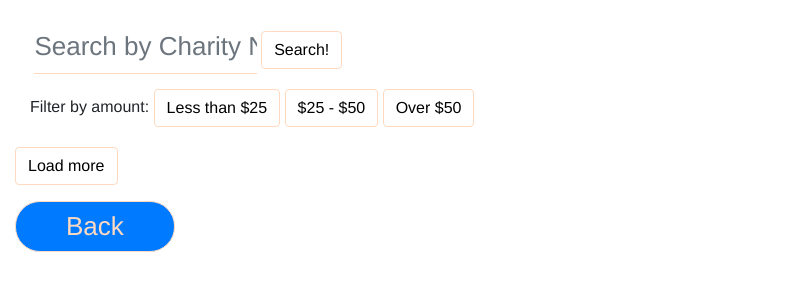
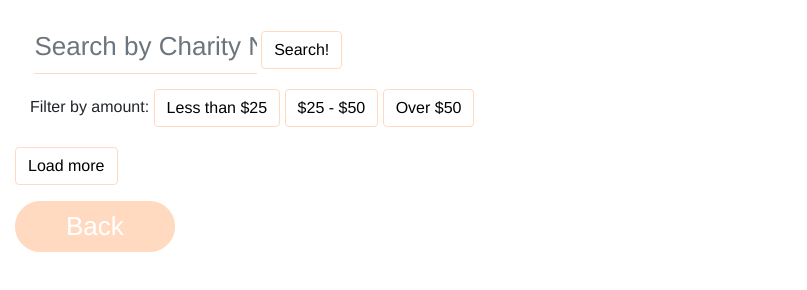
Before and after one commit to rry6/bonobud, a plain HTML site: page matcher.html in a window 1280 px wide. In both pictures the pointer is over the button "Back". Shown: the part 90-380 px from the top of the page, without its empty margins (0-807 px from the left). Drawn offline with nearby package versions, Linux system fonts and the light colour scheme; no server answers.

Commit message:
Changed button formatting

```diff
--- a/matcher.html
+++ b/matcher.html
@@ -93,6 +93,10 @@
         }
         #backButton{
             margin-right: 20px;
+        }
+        #backButton:hover, #submitButton:hover{
+            background-color: #FFDAC1;
+            color: #FFFFFF;
         }
         .btn-outline-success{
             color: #000000;
```
